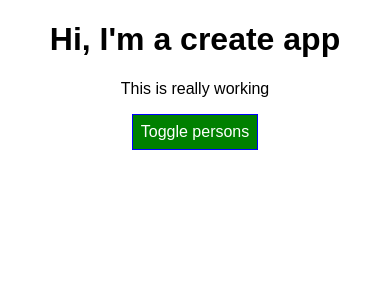
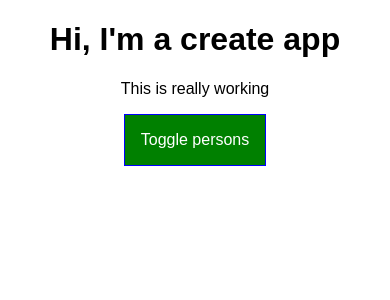
Before and after one commit to buaiscia/complete-react-app-test, a React (Create React App) app: page / in a window 390 px wide. Shown: the top 300 px of the page. Built offline with nearby package versions, Linux system fonts and the light colour scheme.

Commit message:
add media query

```diff
--- a/src/App.css
+++ /dev/null
@@ -1,11 +0,0 @@
-.App {
-  text-align: center;
-}
-
-.red {
-  color: red;
-}
-
-.bold {
-  font-weight: bold;
-}
--- a/src/App.js
+++ b/src/App.js
@@ -1,5 +1,5 @@
 import React, { Component } from 'react';
-import './App.css';
+import classes from './App.module.css';
 import Person from './Person/Person';
 // import Radium, { StyleRoot } from 'radium';
 
@@ -68,20 +68,21 @@
 
   render() {
 
-    const style = {
-      backgroundColor: 'green',
-      color: 'white',
-      font: 'inherit',
-      border: '1px solid blue',
-      padding: '8px',
-      cursor: 'pointer'
+    // const style = {
+    //   backgroundColor: 'green',
+    //   color: 'white',
+    //   font: 'inherit',
+    //   border: '1px solid blue',
+    //   padding: '8px',
+    //   cursor: 'pointer'
       // ':hover': {
       //     backgroundColor: 'lightgreen',
       //     color: 'black'
       // }
-    }
+    // }
 
     let persons = null;
+    let btnClass = '';
 
     if(this.state.showPersons) {
       persons = (
@@ -108,30 +109,31 @@
                   age={this.state.persons[2].age} />       */}
           </div>
       )
-        style.backgroundColor = 'red';
+        // style.backgroundColor = 'red';
         // style[':hover'] = {
         //   backgroundColor: 'salmon',
         //   color: 'black'
         // }
+        btnClass = classes.Red;
 
     }
 
     // let classes = ['red', 'bold'].join(' ');
-    let classes  = [];
+    let assignedClasses  = [];
     if(this.state.persons.length <= 2) {
-      classes.push('red');
+      assignedClasses.push(classes.red);
     }
     if(this.state.persons.length <=1 ) {
-      classes.push('bold');
+      assignedClasses.push(classes.bold);
     }
 
     return (
       // <StyleRoot>
-      <div className="App">
+      <div className={classes.App}>
         <h1>Hi, I'm a create app</h1>
-        <p className={classes.join(' ')}>This is really working</p>
+        <p className={assignedClasses.join(' ')}>This is really working</p>
         <button
-          style={style}
+          className={btnClass}
           onClick={this.togglePersonsHandler}>Toggle persons</button>
 
         {persons}
--- /dev/null
+++ b/src/App.module.css
@@ -0,0 +1,35 @@
+.App {
+  text-align: center;
+}
+
+.red {
+  color: red;
+}
+
+.bold {
+  font-weight: bold;
+}
+
+.App button {
+  background-color: green;
+  font: inherit;
+  border: 1px solid blue;
+  padding: 16px;
+  color: white;
+  cursor: pointer;
+
+}
+
+.App button:hover {
+  background-color: lightgreen;
+  color: black;
+}
+
+.App button.Red {
+  background-color: red;
+}
+
+.App button.Red:hover {
+  background-color: salmon;
+  color: black;
+}
--- a/src/Person/Person.js
+++ b/src/Person/Person.js
@@ -1,5 +1,5 @@
 import React from 'react';
-import  './Person.css'
+import classes from './Person.module.css'
 // import Radium from 'radium';
 
 const person = (props) => {
@@ -12,7 +12,7 @@
     // }
 
     return (
-        <div className="Person">
+        <div className={classes.Person}>
             <p onClick={props.click}>I'm {props.name} and I'm {props.age} years old</p>
             <p>{props.children}</p>  {/* props.children is all that inside opening and closing tag of component */}
             <input type="text" onChange={props.changed} value={props.name}></input>
--- a/src/Person/Person.css
+++ b/src/Person/Person.module.css
@@ -7,3 +7,11 @@
     text-align: center;
 
 }
+
+
+@media (min-width: 500px) {
+    .Person {
+        width: 450px;
+    }
+
+}
```
